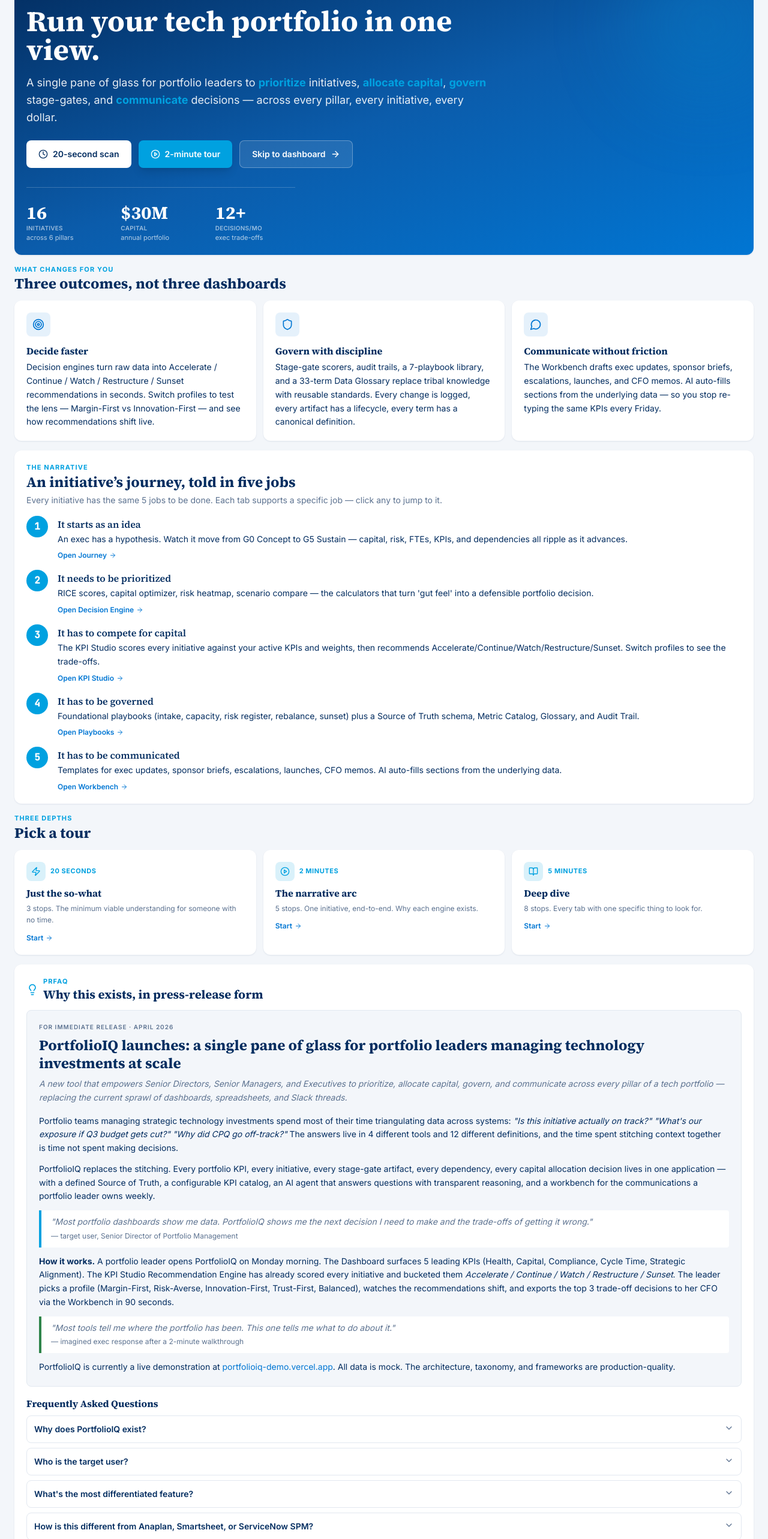
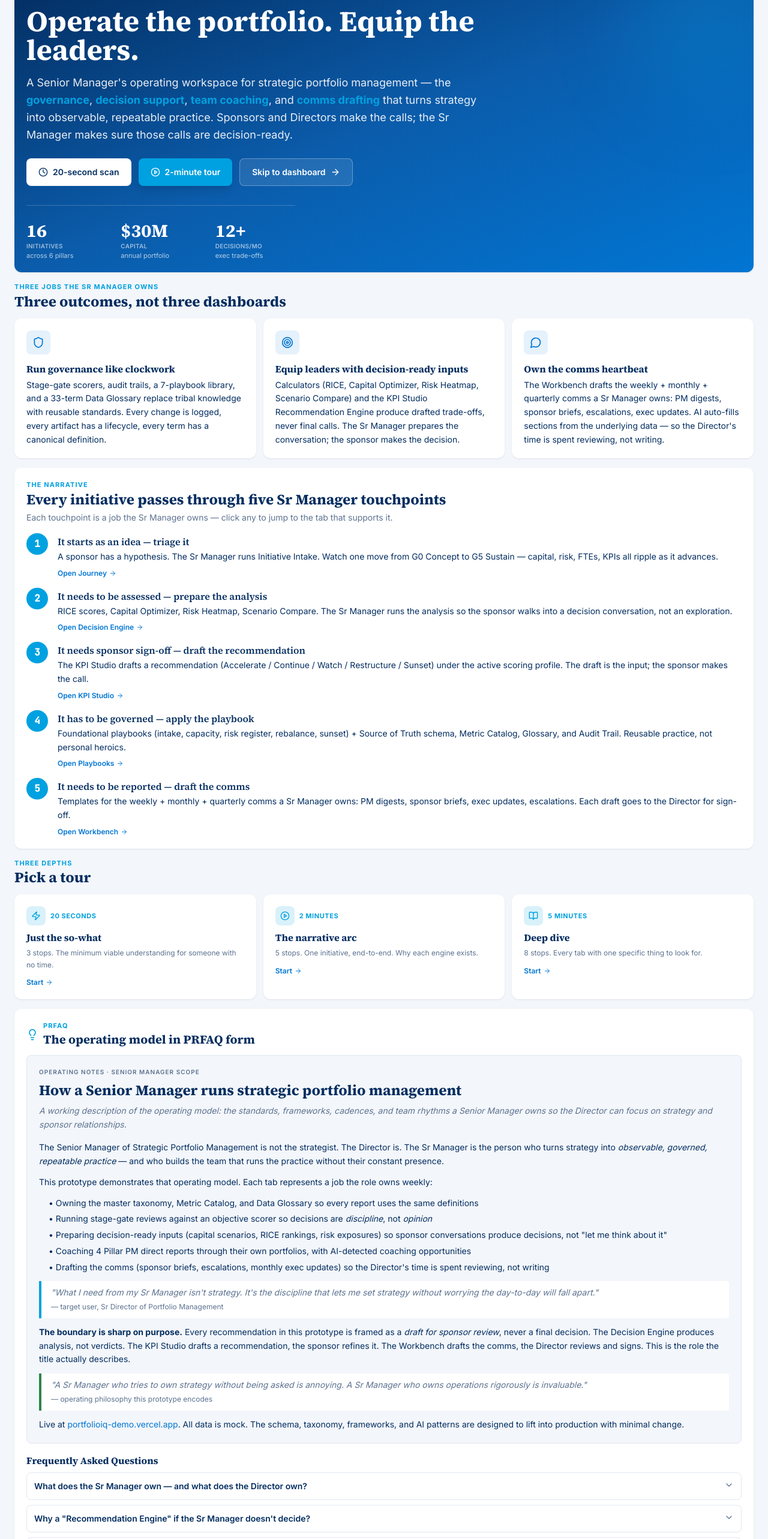
Before and after one commit to saurabhj1986/portfolioiq-demo, a React (Vite) app: page / in a window 1280 px wide. Shown: the part 234-2800 px from the top of the page at 60% size. Built offline with nearby package versions, Linux system fonts and the light colour scheme.

Commit message:
Rescope to Sr Manager level: Welcome hero, outcomes, narrative + PRFAQ now framed as 'operating model' (drafts for sponsor review, not final decisions). Director owns strategy; Sr Mgr owns execution discipline.

```diff
--- a/src/App.jsx
+++ b/src/App.jsx
@@ -44,8 +44,8 @@ export default function App() {
             </div>
           </div>
           <div className="text-right">
-            <p className="text-xs text-white/60">A single pane of glass for</p>
-            <p className="text-xs text-white font-medium">portfolio leaders managing initiatives across pillars</p>
+            <p className="text-xs text-white/60">A Senior Manager's operating workspace for</p>
+            <p className="text-xs text-white font-medium">strategic portfolio management</p>
           </div>
         </div>
         <nav className="max-w-[1400px] mx-auto px-6 flex gap-1 flex-wrap">
--- a/src/components/Dashboard.jsx
+++ b/src/components/Dashboard.jsx
@@ -104,7 +104,7 @@ export default function Dashboard() {
       <section className="bg-sflight/10 border border-sflight/30 rounded-lg px-4 py-2.5 flex items-center gap-3 text-xs">
         <Sparkles className="w-4 h-4 text-sflight flex-shrink-0" />
         <span className="text-sfnavy">
-          <strong>Portfolio at a glance:</strong> 16 initiatives · 6 pillars · $30M deployed. The 5 KPIs below show the leading indicators. Initiative tracker has the detail.
+          <strong>Sr Manager view:</strong> 16 initiatives across 6 pillars, $30M deployed. The 5 KPIs below are the leading indicators the Sr Manager owns; the tracker is the data the Director gets pre-digested in 1:1s.
         </span>
         <span className="ml-auto text-[11px] text-sfmuted hidden md:inline">Mock data · No real systems connected</span>
       </section>
--- a/src/components/KPIStudio.jsx
+++ b/src/components/KPIStudio.jsx
@@ -310,7 +310,7 @@ export default function KPIStudio() {
           <div className="flex-1">
             <h2 className="text-lg font-serif font-bold">KPI Studio &amp; Recommendation Engine</h2>
             <p className="text-sm text-white/80 mt-1 leading-relaxed">
-              Define which KPIs matter for your portfolio, weight them to reflect the moment, and let the engine score every initiative + recommend a clear action: Accelerate, Continue, Watch, Restructure, or Sunset. Switch profiles instantly to test the lens — Margin-First vs Innovation-First vs Trust-First — and see how the recommendations shift.
+              Define which KPIs matter, weight them to reflect the moment, and let the engine <strong className="text-sflight">draft</strong> a recommendation for every initiative: Accelerate / Continue / Watch / Restructure / Sunset. Switch profiles to test the lens — Margin-First vs Innovation-First vs Trust-First — and see how the drafts shift. <em className="text-white/70">These are starting drafts for the sponsor conversation, not final decisions.</em>
             </p>
           </div>
         </div>
--- a/src/components/Welcome.jsx
+++ b/src/components/Welcome.jsx
@@ -58,20 +58,20 @@ const TOURS = {
 
 // =================== PRFAQ CONTENT ===================
 const PRFAQ_FAQS = [
-  { q: 'Why does PortfolioIQ exist?',
-    a: 'Most portfolio teams spend the majority of their time triangulating data across systems instead of making decisions. PortfolioIQ collapses that. One Source of Truth, one taxonomy, one set of decision engines, one workbench for comms — so portfolio leaders spend their time on the decisions only they can make.' },
-  { q: 'Who is the target user?',
-    a: 'Senior Directors and Senior Managers of Strategic Portfolio Management. Pillar Portfolio Managers who report to them. Executive Sponsors who fund the work and need to see trade-offs without hunting for them.' },
-  { q: 'What\'s the most differentiated feature?',
-    a: 'The KPI Studio Recommendation Engine. Every other portfolio tool shows you data. This one tells you what to do about it — bucketing every initiative as Accelerate / Continue / Watch / Restructure / Sunset, with auto-generated rationale grounded in your chosen scoring profile.' },
-  { q: 'How is this different from Anaplan, Smartsheet, or ServiceNow SPM?',
-    a: 'Those tools are systems of record. PortfolioIQ is the intelligence + decision layer that sits on top. The architecture assumes existing systems exist and feed in — and focuses on the part those systems don\'t do: surfacing trade-offs, recommending actions, and turning data into comms.' },
+  { q: 'What does the Sr Manager own — and what does the Director own?',
+    a: 'The Sr Manager owns the operating layer: process governance, the team of 4 Pillar PMs, the data layer (Source of Truth, Metric Catalog, Glossary), the cadences (intake, stage-gate review, rebalance, monthly review), and the comms drafts. The Director owns strategy, sponsor relationships, capital allocation authority, and final calls. This prototype reflects that boundary — every recommendation is framed as a draft for sponsor review, never a final decision.' },
+  { q: 'Why a "Recommendation Engine" if the Sr Manager doesn\'t decide?',
+    a: 'It generates a defensible draft. The Director will adjust based on context the data can\'t see (relationships, political signals, board-level priorities). A draft that takes 30 minutes to refine is more valuable than a blank page — and it shows the Sr Manager\'s thinking, which is what the Director is paying for.' },
+  { q: 'Why all the playbooks?',
+    a: 'So the Sr Manager builds reusable practice instead of personal heroics. Playbooks let the team scale beyond the Sr Manager\'s individual time, and let new team members onboard against shared standards instead of tribal knowledge. The 7 playbooks here cover the operational moments the role owns weekly: intake, stage-gate review, capacity planning, risk refresh, rebalance, monthly portfolio review, sunset.' },
+  { q: 'How does this scale to coaching 4 direct reports?',
+    a: 'The Team Cockpit auto-detects coaching opportunities (overdue 1:1s, leave-coverage gaps, growth signals, off-track-initiative pattern detection) so 1:1s become coaching conversations instead of status updates. AI-drafted weekly briefs free ~30 min/week per PM, which at 4 reports is two extra hours of actual coaching time per week.' },
+  { q: 'What\'s outside this prototype\'s scope?',
+    a: 'Org-level strategy, sponsor relationship-building, capital allocation authority, and external GTM — those belong to the Director and above. This is intentionally the operations layer. The boundary is sharp on purpose: a Sr Manager who tries to own strategy without being asked is annoying; a Sr Manager who owns operations rigorously is invaluable.' },
   { q: 'Why mock data?',
     a: 'To enable open exploration without compromising any organization\'s portfolio. The schema is designed so each table maps to a real connector (Anaplan for budget, ServiceNow for tickets, GUS for stage-gate artifacts). Real data is one connector per source system away.' },
-  { q: 'What\'s mock vs production-quality?',
-    a: 'The data is mock. The schema, taxonomy, governance frameworks, decision engines, and AI patterns are designed to lift into production with minimal change. The 4 normalized tables, the 17-metric Catalog, the 33-term Glossary, the 7 Playbooks — all production-ready as v1.' },
-  { q: 'What\'s next if this becomes a real tool?',
-    a: 'v2 priorities: ingest real data via 4 connectors (Anaplan, ServiceNow, GUS, Quip); replace simulated AI with grounded RAG over the actual portfolio data; add a benefits_realization table for post-launch value tracking; integrate with Slack for in-channel decisions.' }
+  { q: 'What does this say about the Sr Manager who built it?',
+    a: 'That they treat governance as a data-architecture problem with an adoption layer on top, that they instrument their own work, that they think in terms of equipping the people above them with decision-ready inputs rather than making decisions themselves, and that they ship working artifacts instead of decks.' }
 ];
 
 // =================== COMPONENTS ===================
@@ -165,30 +165,38 @@ function TourPanel({ tourId, navigateTo, onClose }) {
 function PRFAQ({ faqOpen, setFaqOpen }) {
   return (
     <div>
-      {/* Press Release */}
+      {/* Operating Notes — Sr Manager-scoped, replaces product launch framing */}
       <div className="bg-sfbg border border-slate-200 rounded-lg p-5">
-        <div className="text-[10px] uppercase tracking-widest text-sfmuted font-semibold mb-2">For Immediate Release · April 2026</div>
-        <h3 className="text-2xl font-serif font-bold text-sfnavy leading-tight">PortfolioIQ launches: a single pane of glass for portfolio leaders managing technology investments at scale</h3>
-        <p className="italic text-sm text-sfmuted mt-2 leading-relaxed">A new tool that empowers Senior Directors, Senior Managers, and Executives to prioritize, allocate capital, govern, and communicate across every pillar of a tech portfolio — replacing the current sprawl of dashboards, spreadsheets, and Slack threads.</p>
+        <div className="text-[10px] uppercase tracking-widest text-sfmuted font-semibold mb-2">Operating Notes · Senior Manager scope</div>
+        <h3 className="text-2xl font-serif font-bold text-sfnavy leading-tight">How a Senior Manager runs strategic portfolio management</h3>
+        <p className="italic text-sm text-sfmuted mt-2 leading-relaxed">A working description of the operating model: the standards, frameworks, cadences, and team rhythms a Senior Manager owns so the Director can focus on strategy and sponsor relationships.</p>
 
         <div className="mt-4 space-y-3 text-sm text-sfnavy leading-relaxed">
-          <p>Portfolio teams managing strategic technology investments spend most of their time triangulating data across systems: <em>"Is this initiative actually on track?" "What's our exposure if Q3 budget gets cut?" "Why did CPQ go off-track?"</em> The answers live in 4 different tools and 12 different definitions, and the time spent stitching context together is time not spent making decisions.</p>
+          <p>The Senior Manager of Strategic Portfolio Management is not the strategist. The Director is. The Sr Manager is the person who turns strategy into <em>observable, governed, repeatable practice</em> — and who builds the team that runs the practice without their constant presence.</p>
 
-          <p>PortfolioIQ replaces the stitching. Every portfolio KPI, every initiative, every stage-gate artifact, every dependency, every capital allocation decision lives in one application — with a defined Source of Truth, a configurable KPI catalog, an AI agent that answers questions with transparent reasoning, and a workbench for the communications a portfolio leader owns weekly.</p>
+          <p>This prototype demonstrates that operating model. Each tab represents a job the role owns weekly:</p>
+
+          <ul className="space-y-1 ml-4 text-sfnavy">
+            <li>• Owning the master taxonomy, Metric Catalog, and Data Glossary so every report uses the same definitions</li>
+            <li>• Running stage-gate reviews against an objective scorer so decisions are <em>discipline</em>, not <em>opinion</em></li>
+            <li>• Preparing decision-ready inputs (capital scenarios, RICE rankings, risk exposures) so sponsor conversations produce decisions, not "let me think about it"</li>
+            <li>• Coaching 4 Pillar PM direct reports through their own portfolios, with AI-detected coaching opportunities</li>
+            <li>• Drafting the comms (sponsor briefs, escalations, monthly exec updates) so the Director's time is spent reviewing, not writing</li>
+          </ul>
 
           <blockquote className="border-l-4 border-sflight pl-4 py-2 italic text-sfmuted bg-white rounded-r">
-            "Most portfolio dashboards show me data. PortfolioIQ shows me the next decision I need to make and the trade-offs of getting it wrong."<br />
-            <span className="text-xs not-italic">— target user, Senior Director of Portfolio Management</span>
+            "What I need from my Sr Manager isn't strategy. It's the discipline that lets me set strategy without worrying the day-to-day will fall apart."<br />
+            <span className="text-xs not-italic">— target user, Sr Director of Portfolio Management</span>
           </blockquote>
 
-          <p><strong className="text-sfnavy">How it works.</strong> A portfolio leader opens PortfolioIQ on Monday morning. The Dashboard surfaces 5 leading KPIs (Health, Capital, Compliance, Cycle Time, Strategic Alignment). The KPI Studio Recommendation Engine has already scored every initiative and bucketed them <em>Accelerate / Continue / Watch / Restructure / Sunset</em>. The leader picks a profile (Margin-First, Risk-Averse, Innovation-First, Trust-First, Balanced), watches the recommendations shift, and exports the top 3 trade-off decisions to her CFO via the Workbench in 90 seconds.</p>
+          <p><strong className="text-sfnavy">The boundary is sharp on purpose.</strong> Every recommendation in this prototype is framed as a <em>draft for sponsor review</em>, never a final decision. The Decision Engine produces analysis, not verdicts. The KPI Studio drafts a recommendation, the sponsor refines it. The Workbench drafts the comms, the Director reviews and signs. This is the role the title actually describes.</p>
 
           <blockquote className="border-l-4 border-sgreen pl-4 py-2 italic text-sfmuted bg-white rounded-r">
-            "Most tools tell me where the portfolio has been. This one tells me what to do about it."<br />
-            <span className="text-xs not-italic">— imagined exec response after a 2-minute walkthrough</span>
+            "A Sr Manager who tries to own strategy without being asked is annoying. A Sr Manager who owns operations rigorously is invaluable."<br />
+            <span className="text-xs not-italic">— operating philosophy this prototype encodes</span>
           </blockquote>
 
-          <p>PortfolioIQ is currently a live demonstration at <a href="https://portfolioiq-demo.vercel.app" className="text-sfblue hover:underline" target="_blank" rel="noreferrer">portfolioiq-demo.vercel.app</a>. All data is mock. The architecture, taxonomy, and frameworks are production-quality.</p>
+          <p>Live at <a href="https://portfolioiq-demo.vercel.app" className="text-sfblue hover:underline" target="_blank" rel="noreferrer">portfolioiq-demo.vercel.app</a>. All data is mock. The schema, taxonomy, frameworks, and AI patterns are designed to lift into production with minimal change.</p>
         </div>
       </div>
 
@@ -229,9 +237,9 @@ export default function Welcome({ navigateTo }) {
             <Sparkles className="w-4 h-4 text-sflight" />
             <span className="text-[11px] uppercase tracking-widest text-sflight font-bold">PortfolioIQ</span>
           </div>
-          <h1 className="text-4xl md:text-5xl font-serif font-bold leading-[1.05]">Run your tech portfolio in one view.</h1>
+          <h1 className="text-4xl md:text-5xl font-serif font-bold leading-[1.05]">Operate the portfolio. Equip the leaders.</h1>
           <p className="text-lg text-white/90 mt-4 leading-relaxed">
-            A single pane of glass for portfolio leaders to <strong className="text-sflight">prioritize</strong> initiatives, <strong className="text-sflight">allocate capital</strong>, <strong className="text-sflight">govern</strong> stage-gates, and <strong className="text-sflight">communicate</strong> decisions — across every pillar, every initiative, every dollar.
+            A Senior Manager's operating workspace for strategic portfolio management — the <strong className="text-sflight">governance</strong>, <strong className="text-sflight">decision support</strong>, <strong className="text-sflight">team coaching</strong>, and <strong className="text-sflight">comms drafting</strong> that turns strategy into observable, repeatable practice. Sponsors and Directors make the calls; the Sr Manager makes sure those calls are decision-ready.
           </p>
           <div className="flex flex-wrap gap-3 mt-6">
             <button onClick={() => setActiveTour('20s')} className="bg-white text-sfnavy rounded-lg px-5 py-3 font-semibold hover:bg-white/90 transition flex items-center gap-2 text-sm">
@@ -258,24 +266,24 @@ export default function Welcome({ navigateTo }) {
       {/* SO WHAT — 3 outcome cards (not features) */}
       <section>
         <div className="mb-3">
-          <div className="text-[11px] uppercase tracking-widest text-sflight font-bold">What changes for you</div>
+          <div className="text-[11px] uppercase tracking-widest text-sflight font-bold">Three jobs the Sr Manager owns</div>
           <h2 className="text-2xl font-serif font-bold text-sfnavy">Three outcomes, not three dashboards</h2>
         </div>
         <div className="grid grid-cols-1 md:grid-cols-3 gap-3">
           <OutcomeCard
-            icon={Target}
-            title="Decide faster"
-            description="Decision engines turn raw data into Accelerate / Continue / Watch / Restructure / Sunset recommendations in seconds. Switch profiles to test the lens — Margin-First vs Innovation-First — and see how recommendations shift live."
-          />
-          <OutcomeCard
             icon={Shield}
-            title="Govern with discipline"
+            title="Run governance like clockwork"
             description="Stage-gate scorers, audit trails, a 7-playbook library, and a 33-term Data Glossary replace tribal knowledge with reusable standards. Every change is logged, every artifact has a lifecycle, every term has a canonical definition."
           />
           <OutcomeCard
+            icon={Target}
+            title="Equip leaders with decision-ready inputs"
+            description="Calculators (RICE, Capital Optimizer, Risk Heatmap, Scenario Compare) and the KPI Studio Recommendation Engine produce drafted trade-offs, never final calls. The Sr Manager prepares the conversation; the sponsor makes the decision."
+          />
+          <OutcomeCard
             icon={MessageCircle}
-            title="Communicate without friction"
-            description="The Workbench drafts exec updates, sponsor briefs, escalations, launches, and CFO memos. AI auto-fills sections from the underlying data — so you stop re-typing the same KPIs every Friday."
+            title="Own the comms heartbeat"
+            description="The Workbench drafts the weekly + monthly + quarterly comms a Sr Manager owns: PM digests, sponsor briefs, escalations, exec updates. AI auto-fills sections from the underlying data — so the Director's time is spent reviewing, not writing."
           />
         </div>
       </section>
@@ -284,15 +292,15 @@ export default function Welcome({ navigateTo }) {
       <section className="card">
         <div className="mb-4">
           <div className="text-[11px] uppercase tracking-widest text-sflight font-bold">The narrative</div>
-          <h2 className="text-2xl font-serif font-bold text-sfnavy">An initiative’s journey, told in five jobs</h2>
-          <p className="text-sm text-sfmuted mt-1">Every initiative has the same 5 jobs to be done. Each tab supports a specific job — click any to jump to it.</p>
+          <h2 className="text-2xl font-serif font-bold text-sfnavy">Every initiative passes through five Sr Manager touchpoints</h2>
+          <p className="text-sm text-sfmuted mt-1">Each touchpoint is a job the Sr Manager owns — click any to jump to the tab that supports it.</p>
         </div>
         <div className="space-y-4">
-          <NarrativeStep num={1} tab="journey"   navigateTo={navigateTo} title="It starts as an idea" description="An exec has a hypothesis. Watch it move from G0 Concept to G5 Sustain — capital, risk, FTEs, KPIs, and dependencies all ripple as it advances." cta="Open Journey" />
-          <NarrativeStep num={2} tab="decision"  navigateTo={navigateTo} title="It needs to be prioritized" description="RICE scores, capital optimizer, risk heatmap, scenario compare — the calculators that turn 'gut feel' into a defensible portfolio decision." cta="Open Decision Engine" />
-          <NarrativeStep num={3} tab="kpi"       navigateTo={navigateTo} title="It has to compete for capital" description="The KPI Studio scores every initiative against your active KPIs and weights, then recommends Accelerate/Continue/Watch/Restructure/Sunset. Switch profiles to see the trade-offs." cta="Open KPI Studio" />
-          <NarrativeStep num={4} tab="playbooks" navigateTo={navigateTo} title="It has to be governed" description="Foundational playbooks (intake, capacity, risk register, rebalance, sunset) plus a Source of Truth schema, Metric Catalog, Glossary, and Audit Trail." cta="Open Playbooks" />
-          <NarrativeStep num={5} tab="workbench" navigateTo={navigateTo} title="It has to be communicated" description="Templates for exec updates, sponsor briefs, escalations, launches, CFO memos. AI auto-fills sections from the underlying data." cta="Open Workbench" />
+          <NarrativeStep num={1} tab="journey"   navigateTo={navigateTo} title="It starts as an idea — triage it" description="A sponsor has a hypothesis. The Sr Manager runs Initiative Intake. Watch one move from G0 Concept to G5 Sustain — capital, risk, FTEs, KPIs all ripple as it advances." cta="Open Journey" />
+          <NarrativeStep num={2} tab="decision"  navigateTo={navigateTo} title="It needs to be assessed — prepare the analysis" description="RICE scores, Capital Optimizer, Risk Heatmap, Scenario Compare. The Sr Manager runs the analysis so the sponsor walks into a decision conversation, not an exploration." cta="Open Decision Engine" />
+          <NarrativeStep num={3} tab="kpi"       navigateTo={navigateTo} title="It needs sponsor sign-off — draft the recommendation" description="The KPI Studio drafts a recommendation (Accelerate / Continue / Watch / Restructure / Sunset) under the active scoring profile. The draft is the input; the sponsor makes the call." cta="Open KPI Studio" />
+          <NarrativeStep num={4} tab="playbooks" navigateTo={navigateTo} title="It has to be governed — apply the playbook" description="Foundational playbooks (intake, capacity, risk register, rebalance, sunset) + Source of Truth schema, Metric Catalog, Glossary, and Audit Trail. Reusable practice, not personal heroics." cta="Open Playbooks" />
+          <NarrativeStep num={5} tab="workbench" navigateTo={navigateTo} title="It needs to be reported — draft the comms" description="Templates for the weekly + monthly + quarterly comms a Sr Manager owns: PM digests, sponsor briefs, exec updates, escalations. Each draft goes to the Director for sign-off." cta="Open Workbench" />
         </div>
       </section>
 
@@ -315,7 +323,7 @@ export default function Welcome({ navigateTo }) {
           <Lightbulb className="w-5 h-5 text-sflight" />
           <div>
             <div className="text-[11px] uppercase tracking-widest text-sflight font-bold">PRFAQ</div>
-            <h2 className="text-xl font-serif font-bold text-sfnavy">Why this exists, in press-release form</h2>
+            <h2 className="text-xl font-serif font-bold text-sfnavy">The operating model in PRFAQ form</h2>
           </div>
         </div>
         <PRFAQ faqOpen={faqOpen} setFaqOpen={setFaqOpen} />
--- a/src/components/Workbench.jsx
+++ b/src/components/Workbench.jsx
@@ -398,7 +398,7 @@ function Header() {
         <div>
           <h2 className="text-lg font-serif font-bold">Sr Manager Workbench</h2>
           <p className="text-sm text-white/80 mt-1 leading-relaxed">
-            Where portfolio-level messaging gets written. Pre-structured templates for the comms a Sr Manager owns weekly: exec updates, sponsor briefs, escalations, launches, rebalances, CFO memos, PM digests. AI auto-drafts pull live numbers from Dashboard, Decision Engine, and Process Health — so you stop re-typing the same KPIs every Friday.
+            Where the Sr Manager <strong className="text-sflight">drafts</strong> portfolio-level messaging for the Director's review. Pre-structured templates for the weekly + monthly + quarterly comms the role owns: exec updates, sponsor briefs, escalations, launches, PM digests. AI auto-drafts pull live numbers from Dashboard, Decision Engine, and Process Health — so the Director's time is spent reviewing, not writing.
           </p>
         </div>
       </div>
```
